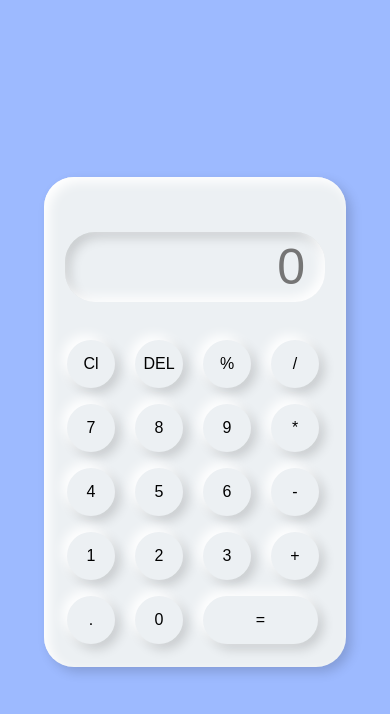
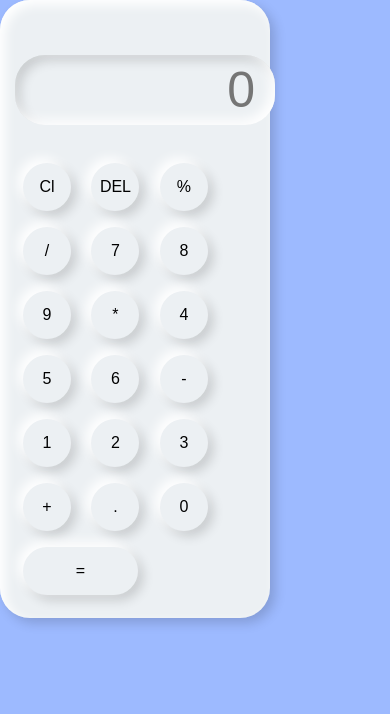
Before and after one commit to madahpouramin/calculator.github.io, a plain HTML site: page index.html in a window 390 px wide. Drawn offline with Linux system fonts and the light colour scheme.

Commit message:
Update main.css

```diff
--- a/main.css
+++ b/main.css
@@ -57,20 +57,13 @@ button{
                     5px 5px 12px rgba(0,0,0,.16);
 }
 
-@media only screen and (max-width:768px){
+@media only screen and (max-width:500px){
     .container{
-        height: 100vh;
-        display: flex;
-        justify-content: center;
-        align-items: center;
+        display: block;
+        width: 70%;
     }
     .calculator{
-        background-color: #ecf0f3;
-        padding: 15px;
-        border-radius: 30px;
-        box-shadow: inset 5px 5px 12px #ffffff,
-                      5px 5px 12px rgba(0,0,0,.16);
-        display: grid;
-        grid-template-columns: repeat(4,68px);
+        display: block;
+        width: 99%;
     }
 }
```
